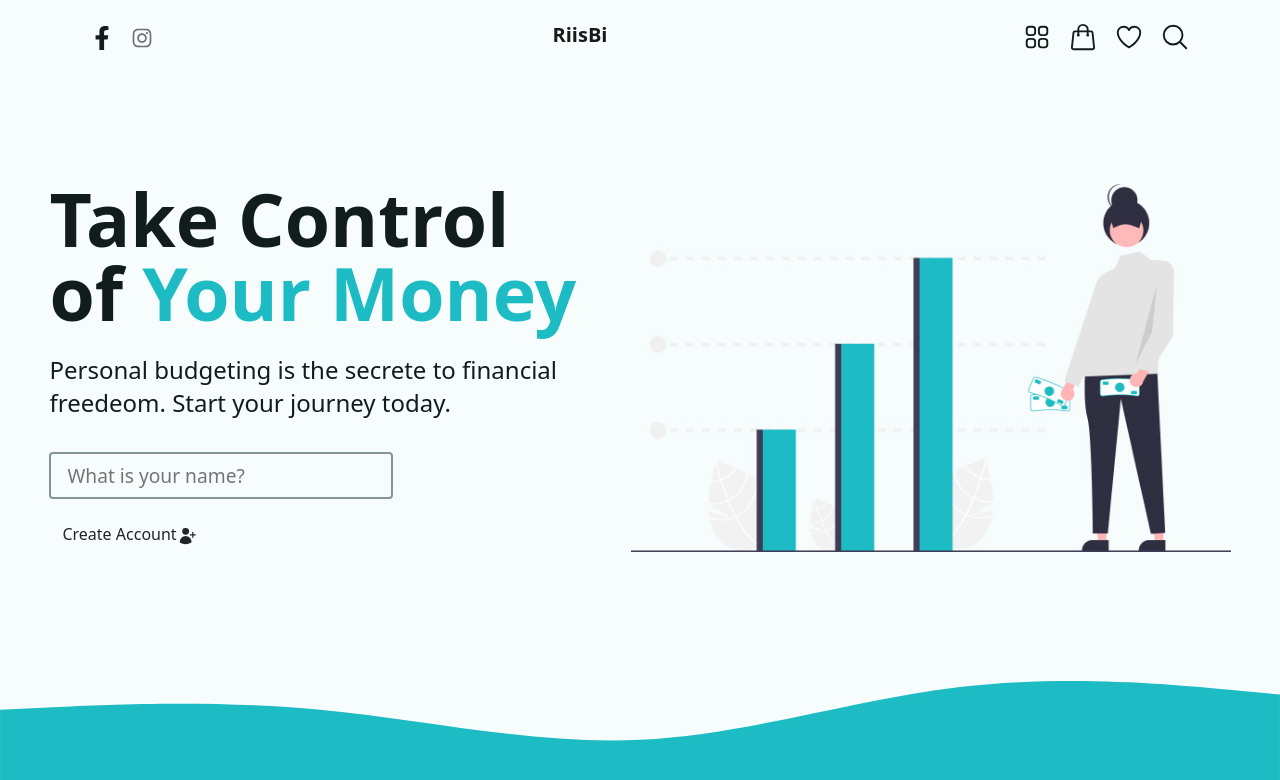
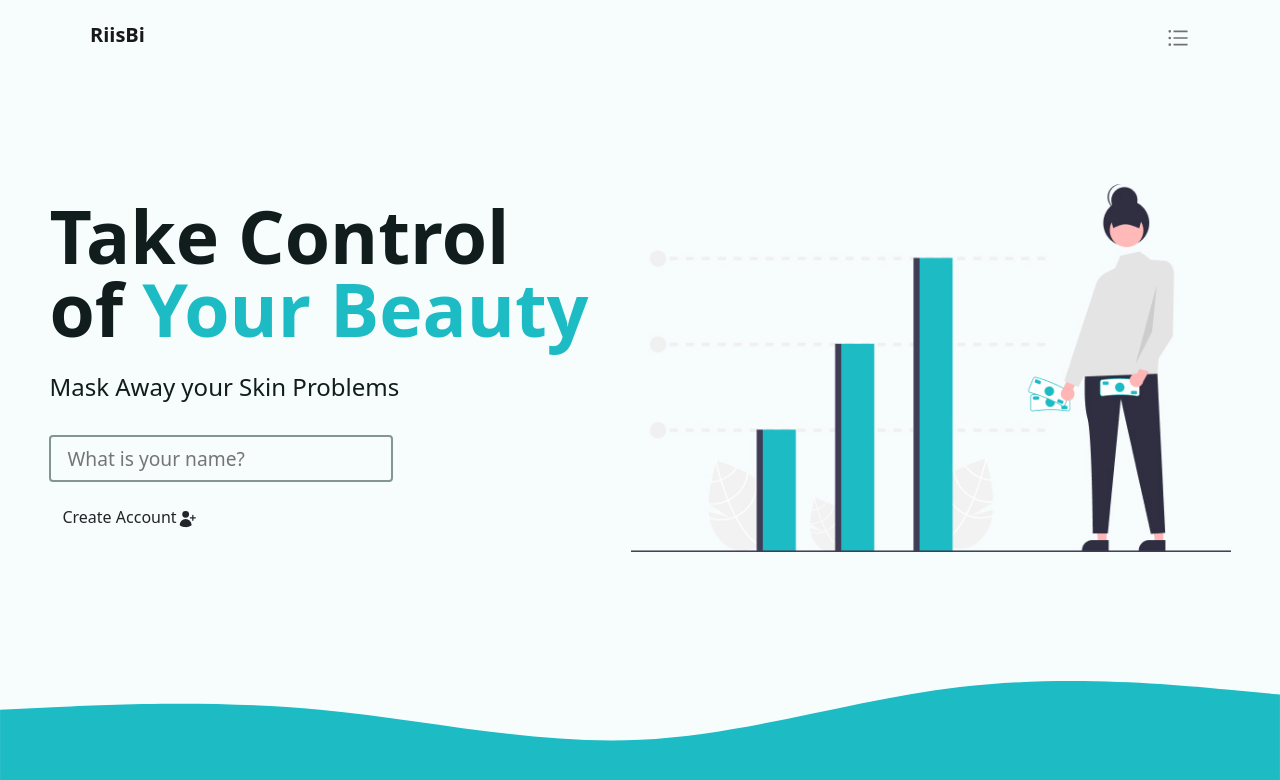
Before and after one commit to rizwanishaq/react-router-demos, a React (Create React App) app: page / in a window 1280 px wide. Shown: the top 780 px of the page. Built offline with nearby package versions, Linux system fonts and the light colour scheme.

Commit message:
header is corrected

```diff
--- a/src/components/Header.jsx
+++ b/src/components/Header.jsx
@@ -1,32 +1,32 @@
 import Container from 'react-bootstrap/Container';
 import {NavLink, Link} from 'react-router-dom'
-import { HeartIcon, ShoppingBagIcon, MagnifyingGlassIcon,Squares2X2Icon} from '@heroicons/react/24/outline';
+import { MagnifyingGlassIcon,Squares2X2Icon} from '@heroicons/react/24/outline';
 import Nav from 'react-bootstrap/Nav';
 import Navbar from 'react-bootstrap/Navbar';
+import NavDropdown from 'react-bootstrap/NavDropdown';
 import {FaFacebookF} from 'react-icons/fa'
-import {AiOutlineInstagram} from 'react-icons/ai';
+import { AiOutlineHeart, AiOutlineShopping,AiOutlineInstagram,AiOutlineUnorderedList } from 'react-icons/ai';
+
 
 
 const Header = () => {
     return (
-      <Navbar expand="sm" sticky="top"  style={{"backgroundColor": "hsl(var(--bkg))"}}>
-        <Container >
-          <Nav>
-              <NavLink to="#" className="link">
-                <span><FaFacebookF width={30} /></span>
-              </NavLink>
-            <Nav.Link ><span><AiOutlineInstagram width={30} /></span></Nav.Link>
-          </Nav>
+      <Navbar expand="lg" sticky="top"  style={{"backgroundColor": "hsl(var(--bkg))"}}>
+        <Container className="fluid">
             <Navbar.Brand>
               <Link to="/" aria-label="Go to home" className="link">
                   <span>RiisBi</span>
               </Link>
           </Navbar.Brand>
           <Nav>
-            <NavLink to="/something" className='link'><span><Squares2X2Icon width={30} /></span></NavLink>
-            <NavLink to="/cart" className='link'><span><ShoppingBagIcon width={30} /></span></NavLink>
-            <NavLink to="/wishlist" className='link'><span><HeartIcon width={30} /></span></NavLink>
-            <NavLink to="/search" className='link'><span><MagnifyingGlassIcon width={30} /></span></NavLink>
+            <NavDropdown title={<span><AiOutlineUnorderedList width={30}/></span>} className="dropdown-toggle">
+                <NavDropdown.Item href="/something"><span><Squares2X2Icon width={30} /></span></NavDropdown.Item>
+                <NavDropdown.Item href="/cart" className='link'><span><AiOutlineShopping width={30} /></span></NavDropdown.Item>
+                <NavDropdown.Item href="/wishlist" className='link'><span><AiOutlineHeart width={30} /></span></NavDropdown.Item>
+                <NavDropdown.Item href="#" className="link"><span><FaFacebookF width={30} /></span></NavDropdown.Item>
+                <NavDropdown.Item href="#" className="link"><span><AiOutlineInstagram width={30} /></span></NavDropdown.Item>
+
+                </NavDropdown>
           </Nav>
         </Container>
       </Navbar>
--- a/src/components/Intro.jsx
+++ b/src/components/Intro.jsx
@@ -9,10 +9,10 @@ const Intro = () => {
     <div className='intro'>
         <div>
             <h1>
-                Take Control of <span className="accent">Your Money</span>
+                Take Control of <span className="accent">Your Beauty</span>
             </h1>
             <p>
-                Personal budgeting is the secrete to financial freedeom. Start your journey today.
+                Mask Away your Skin Problems
             </p>
             <Form method="post">
                 <input
--- a/src/index.css
+++ b/src/index.css
@@ -17,6 +17,8 @@ img {
 svg {
   pointer-events: none;
 }
+
+
 
 :root {
   /* fonts */
@@ -114,6 +116,11 @@ p {
 .muted {
   color: hsl(var(--muted));
 }
+
+
+.dropdown-toggle::after {
+  content: none;
+  }
 
 /* links and buttons */
 
@@ -330,11 +337,11 @@ nav a {
   font-weight: bold;
 }
 
-@media screen and (max-width: 525px) {
+/* @media screen and (max-width: 525px) {
   nav a span {
     display: none;
   }
-}
+} */
 
 /* forms */
 label {
```
